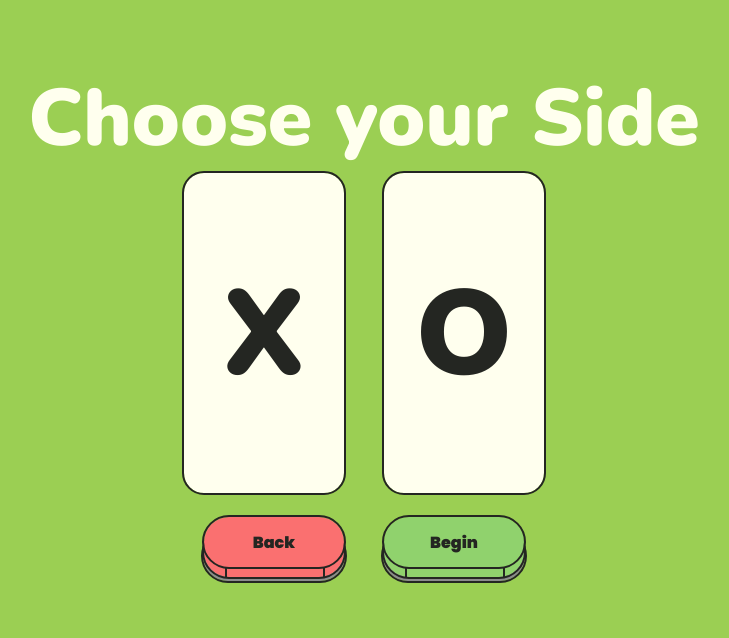
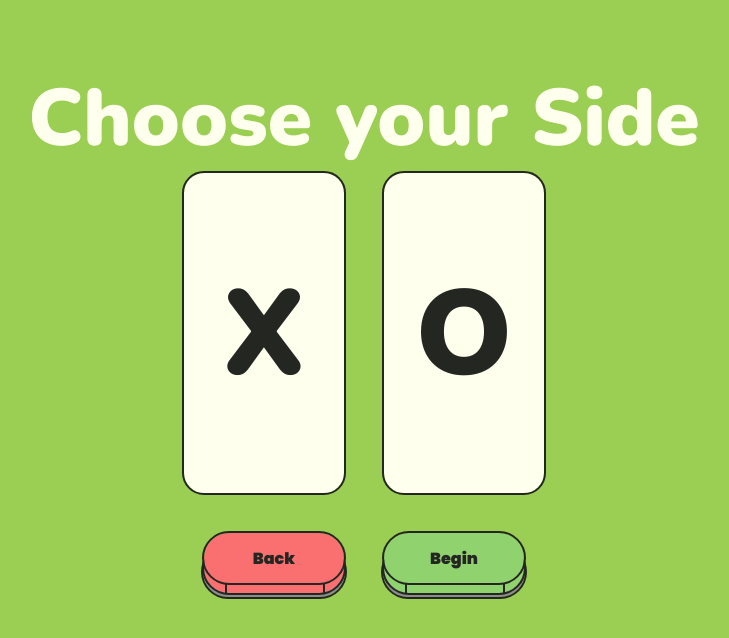
Before and after one commit to IzanamiiDevv/TikTakToe, a React (Vite) app: page / in a window 1280 px wide. Both pictures are taken after a click on the button "Start". Shown: the top 638 px of the page, without its empty margins (276-1005 px from the left). Built offline with nearby package versions, Linux system fonts and the light colour scheme.

Commit message:
modify style

```diff
--- a/src/assets/Pick.css
+++ b/src/assets/Pick.css
@@ -7,6 +7,7 @@
 }
 
 .selection .navigation {
+    margin-top: 2vh;
     display: flex;
     gap: 5vh;
 }
```
